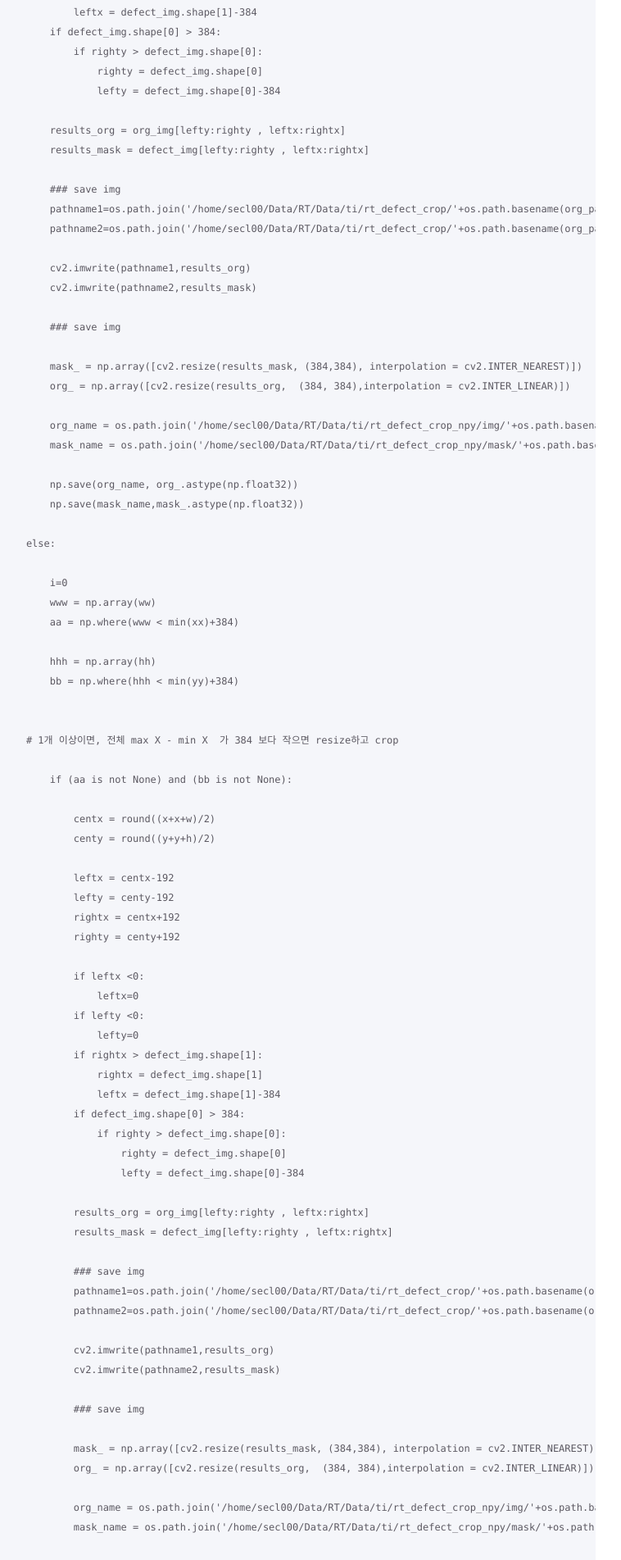
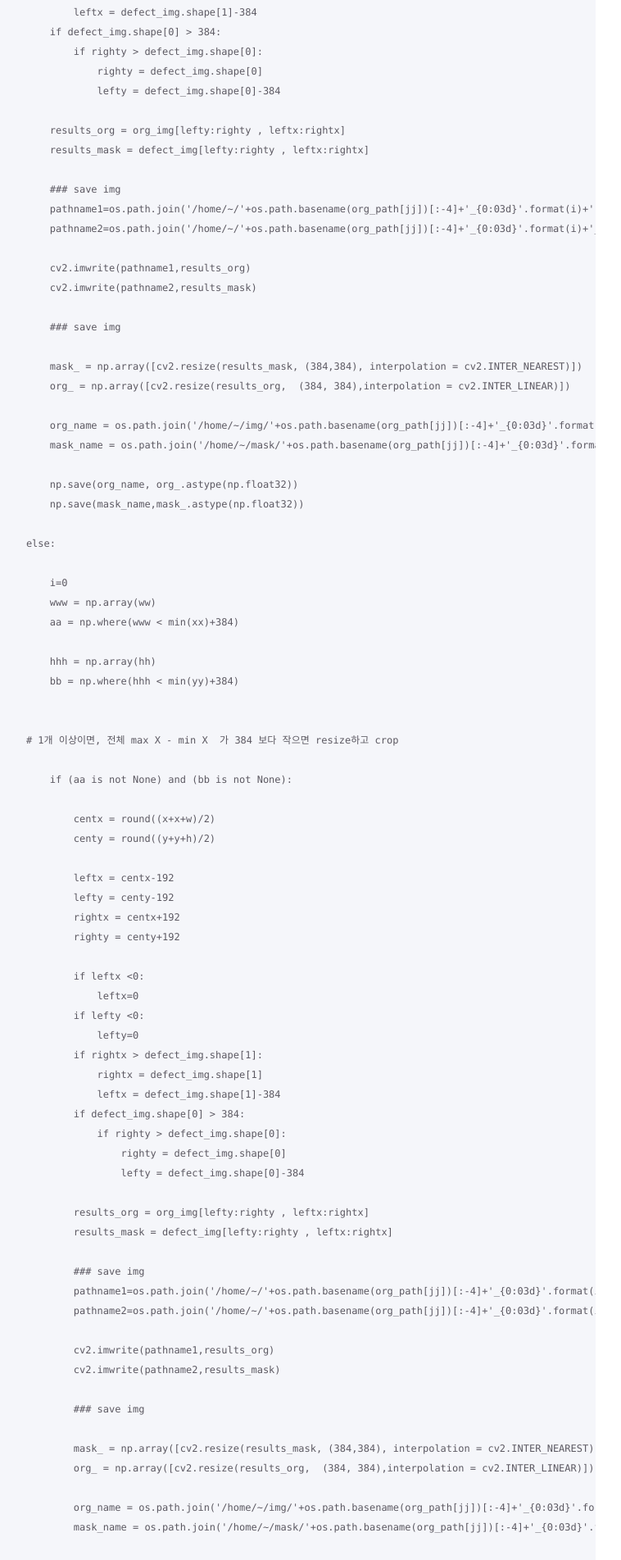
Before and after one commit to areum-lee/areum-lee.github.io, a Jekyll site: the page built from docs/1_Deep_Learning/Segmentation pytorch.md, in a window 1280 px wide. Shown: the part 2265-4168 px from the top of the page at 82% size, without its empty margins (413-1171 px from the left). Built offline with Jekyll 4.4.1, drawn with Linux system fonts in a browser that asks for light colours; some of the changed text lies outside the part shown.

Commit message:
update docs

````diff
--- a/docs/1_Deep_Learning/Segmentation pytorch.md
+++ b/docs/1_Deep_Learning/Segmentation pytorch.md
@@ -109,8 +109,8 @@ for jj in range(len(org_path)):
         results_mask = defect_img[lefty:righty , leftx:rightx]
 
         ### save img
-        pathname1=os.path.join('/home/secl00/Data/RT/Data/ti/rt_defect_crop/'+os.path.basename(org_path[jj])[:-4]+'_{0:03d}'.format(i)+'.png')
-        pathname2=os.path.join('/home/secl00/Data/RT/Data/ti/rt_defect_crop/'+os.path.basename(org_path[jj])[:-4]+'_{0:03d}'.format(i)+'_mask.png')
+        pathname1=os.path.join('/home/~/'+os.path.basename(org_path[jj])[:-4]+'_{0:03d}'.format(i)+'.png')
+        pathname2=os.path.join('/home/~/'+os.path.basename(org_path[jj])[:-4]+'_{0:03d}'.format(i)+'_mask.png')
 
         cv2.imwrite(pathname1,results_org)
         cv2.imwrite(pathname2,results_mask)
@@ -120,8 +120,8 @@ for jj in range(len(org_path)):
         mask_ = np.array([cv2.resize(results_mask, (384,384), interpolation = cv2.INTER_NEAREST)])
         org_ = np.array([cv2.resize(results_org,  (384, 384),interpolation = cv2.INTER_LINEAR)])
 
-        org_name = os.path.join('/home/secl00/Data/RT/Data/ti/rt_defect_crop_npy/img/'+os.path.basename(org_path[jj])[:-4]+'_{0:03d}'.format(i)+'.npy')
-        mask_name = os.path.join('/home/secl00/Data/RT/Data/ti/rt_defect_crop_npy/mask/'+os.path.basename(org_path[jj])[:-4]+'_{0:03d}'.format(i)+'.npy')
+        org_name = os.path.join('/home/~/img/'+os.path.basename(org_path[jj])[:-4]+'_{0:03d}'.format(i)+'.npy')
+        mask_name = os.path.join('/home/~/mask/'+os.path.basename(org_path[jj])[:-4]+'_{0:03d}'.format(i)+'.npy')
 
         np.save(org_name, org_.astype(np.float32))
         np.save(mask_name,mask_.astype(np.float32))
@@ -164,8 +164,8 @@ for jj in range(len(org_path)):
             results_mask = defect_img[lefty:righty , leftx:rightx]
 
             ### save img
-            pathname1=os.path.join('/home/secl00/Data/RT/Data/ti/rt_defect_crop/'+os.path.basename(org_path[jj])[:-4]+'_{0:03d}'.format(i)+'.png')
-            pathname2=os.path.join('/home/secl00/Data/RT/Data/ti/rt_defect_crop/'+os.path.basename(org_path[jj])[:-4]+'_{0:03d}'.format(i)+'_mask.png')
+            pathname1=os.path.join('/home/~/'+os.path.basename(org_path[jj])[:-4]+'_{0:03d}'.format(i)+'.png')
+            pathname2=os.path.join('/home/~/'+os.path.basename(org_path[jj])[:-4]+'_{0:03d}'.format(i)+'_mask.png')
 
             cv2.imwrite(pathname1,results_org)
             cv2.imwrite(pathname2,results_mask)
@@ -175,8 +175,8 @@ for jj in range(len(org_path)):
             mask_ = np.array([cv2.resize(results_mask, (384,384), interpolation = cv2.INTER_NEAREST)])
             org_ = np.array([cv2.resize(results_org,  (384, 384),interpolation = cv2.INTER_LINEAR)])
 
-            org_name = os.path.join('/home/secl00/Data/RT/Data/ti/rt_defect_crop_npy/img/'+os.path.basename(org_path[jj])[:-4]+'_{0:03d}'.format(i)+'.npy')
-            mask_name = os.path.join('/home/secl00/Data/RT/Data/ti/rt_defect_crop_npy/mask/'+os.path.basename(org_path[jj])[:-4]+'_{0:03d}'.format(i)+'.npy')
+            org_name = os.path.join('/home/~/img/'+os.path.basename(org_path[jj])[:-4]+'_{0:03d}'.format(i)+'.npy')
+            mask_name = os.path.join('/home/~/mask/'+os.path.basename(org_path[jj])[:-4]+'_{0:03d}'.format(i)+'.npy')
 
             np.save(org_name, org_.astype(np.float32))
             np.save(mask_name,mask_.astype(np.float32))
@@ -217,14 +217,14 @@ for jj in range(len(org_path)):
                     org_ = np.array([cv2.resize(results_org,  (384, 384),interpolation = cv2.INTER_LINEAR)])
 
                 ### save img
-                pathname1=os.path.join('/home/secl00/Data/RT/Data/ti/rt_defect_crop/'+os.path.basename(org_path[jj])[:-4]+'_{0:03d}'.format(i)+'.png')
-                pathname2=os.path.join('/home/secl00/Data/RT/Data/ti/rt_defect_crop/'+os.path.basename(org_path[jj])[:-4]+'_{0:03d}'.format(i)+'_mask.png')
+                pathname1=os.path.join('/home/~/'+os.path.basename(org_path[jj])[:-4]+'_{0:03d}'.format(i)+'.png')
+                pathname2=os.path.join('/home/~/'+os.path.basename(org_path[jj])[:-4]+'_{0:03d}'.format(i)+'_mask.png')
 
                 cv2.imwrite(pathname1,org_[0])
                 cv2.imwrite(pathname2,mask_[0])
 
-                org_name = os.path.join('/home/secl00/Data/RT/Data/ti/rt_defect_crop_npy/img/'+os.path.basename(org_path[jj])[:-4]+'_{0:03d}'.format(i)+'.png')
-                mask_name = os.path.join('/home/secl00/Data/RT/Data/ti/rt_defect_crop_npy/mask/'+os.path.basename(org_path[jj])[:-4]+'_{0:03d}'.format(i)+'_mask.png')
+                org_name = os.path.join('/home/~/img/'+os.path.basename(org_path[jj])[:-4]+'_{0:03d}'.format(i)+'.png')
+                mask_name = os.path.join('/home/~/mask/'+os.path.basename(org_path[jj])[:-4]+'_{0:03d}'.format(i)+'_mask.png')
 
                 np.save(org_name, org_.astype(np.float32))
                 np.save(mask_name,mask_.astype(np.float32))
@@ -303,11 +303,11 @@ $ python -m visdom.server
 $ train ~~~
 ```
 
-** 알고리즘 튜닝
+* 알고리즘 튜닝
 
-- epoch = 200 -> 300
-- bottleneck layer = 5 -> 4
-- network depth = 4 -> 그대로
-- batch size = 14 -> 그대로
+-- epoch = 200 -> 300
+-- bottleneck layer = 5 -> 4
+-- network depth = 4 -> 그대로
+-- batch size = 14 -> 그대로
 
--- accuracy = 0.04 -> 0.7  (Epoch 80 기준)
+--- accuracy = 0.04 -> 0.7  (Epoch 80 기준)
````
